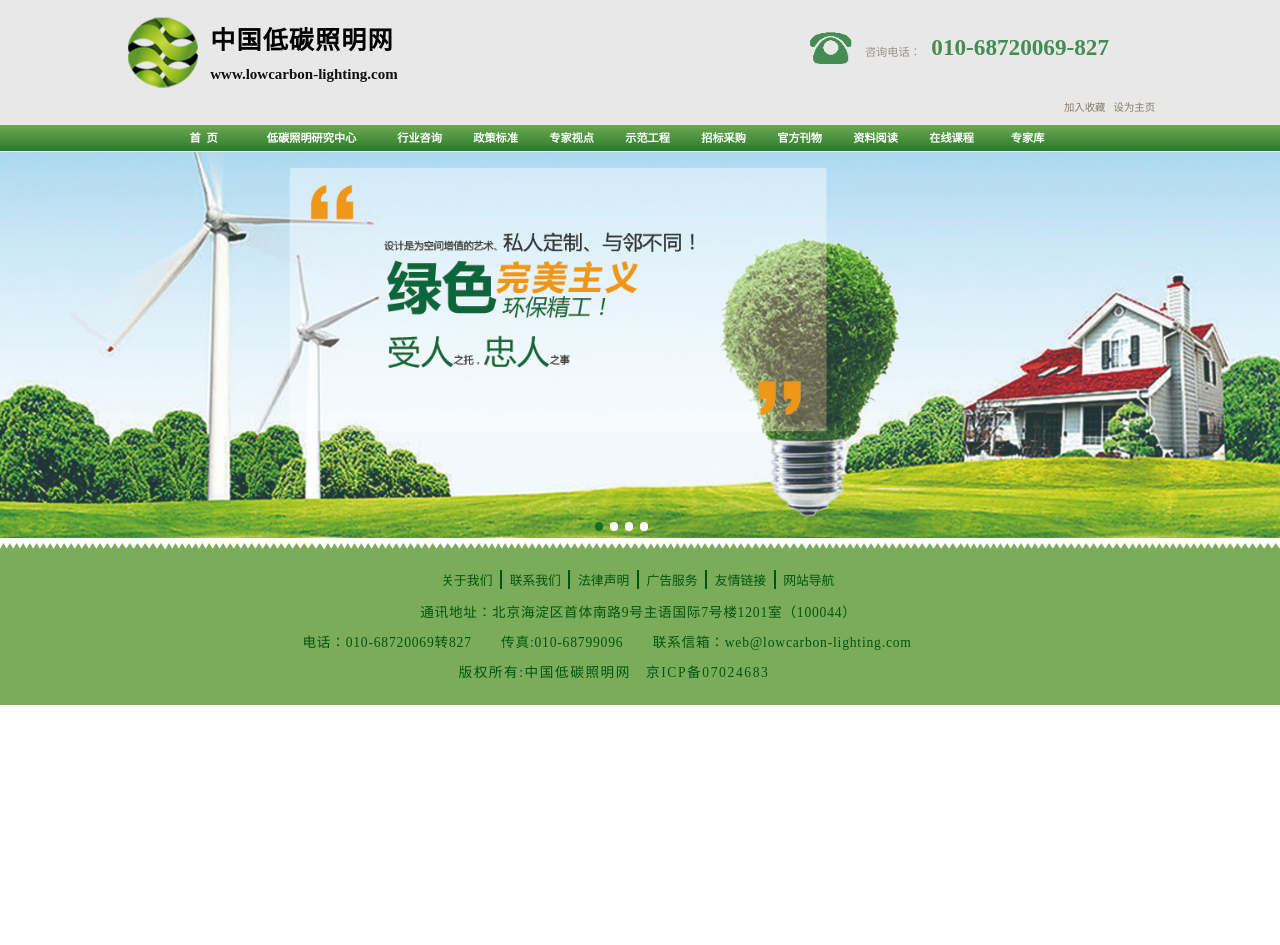
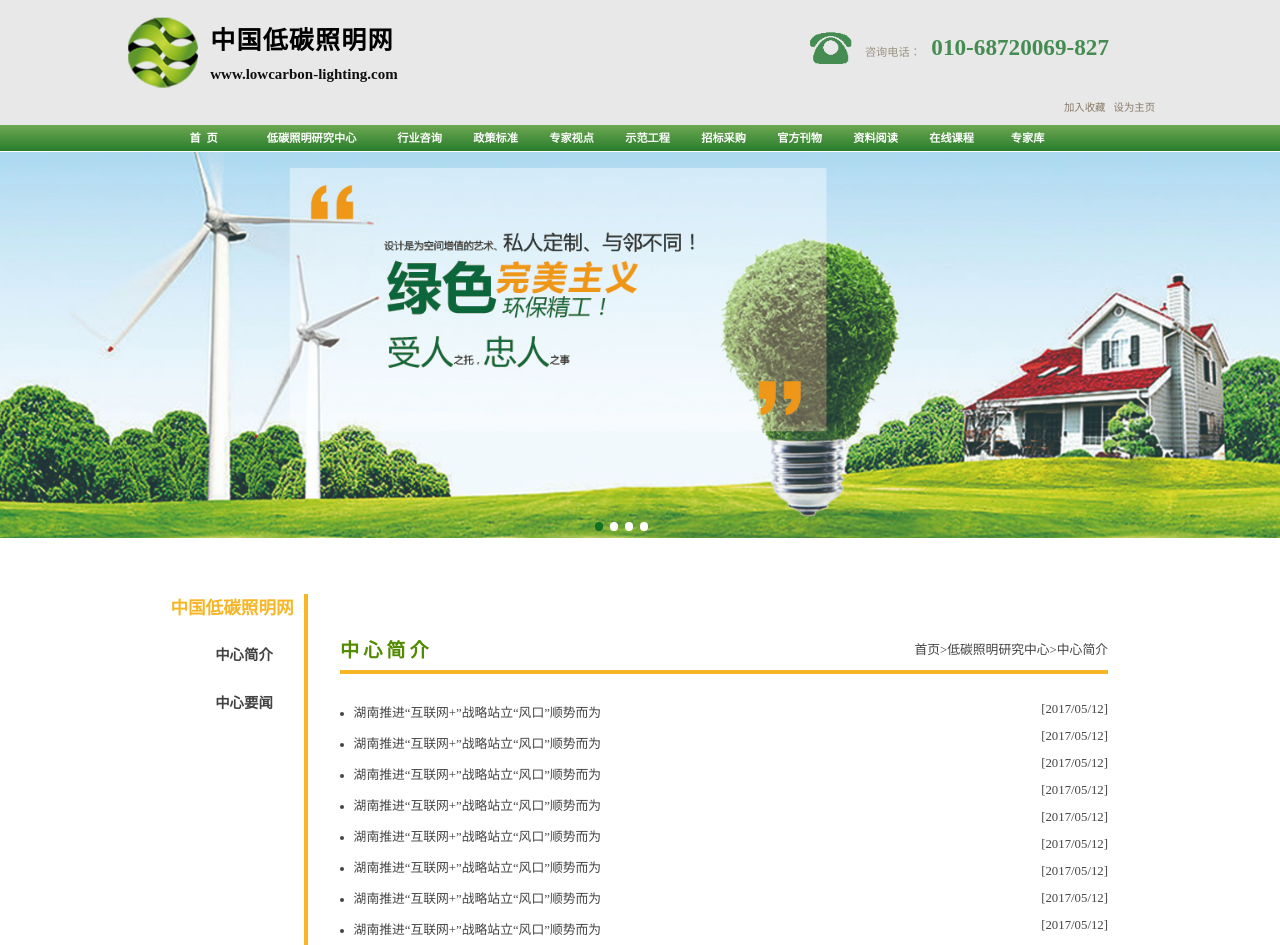
Before and after one commit to GreenLamps/GreenLamps, an Angular app: page /#/lc-research in a window 1280 px wide. Before the commit this address led to /#/. Shown: the top 945 px of the page. Before the commit the page ends 800 px from the top, so only its background shows below. Built offline with nearby package versions, Linux system fonts and the light colour scheme.

Commit message:
lc-research父模块

```diff
--- a/package.json
+++ b/package.json
@@ -20,6 +20,7 @@
     "@angular/platform-browser": "^4.0.0",
     "@angular/platform-browser-dynamic": "^4.0.0",
     "@angular/router": "^4.0.0",
+    "angular4-carousel": "^3.1.3",
     "core-js": "^2.4.1",
     "rxjs": "^5.1.0",
     "zone.js": "^0.8.4"
--- a/src/app/layout/navbar/navbar.component.html
+++ b/src/app/layout/navbar/navbar.component.html
@@ -20,10 +20,10 @@
     <a href="#">
       <div class="Dh-One">首&nbsp;&nbsp;页</div>
     </a>
-    <a href="#">
+    <a routerLink='/lc-research' routerLinkActive='active'>
       <div class="Dh-Two">低碳照明研究中心
         <div class="Dh-Two1">
-          <div class="Dh-Two1-1">中心简介</div>
+          <div class="Dh-Two1-1"><a href="/lc-research/briefintro">中心简介</a></div>
           <div class="Dh-Two1-2">中心要闻</div>
           <div class="Dh-Two1-3">关于我们</div>
           <div class="Dh-Two1-4">联系我们</div>
--- /dev/null
+++ b/src/app/lc-research/index.ts
@@ -0,0 +1,7 @@
+/**
+ * Created by zhang on 2017/5/28.
+ */
+
+export * from './lc-research.route';
+export * from './lc-research.module';
+export * from './lc-research.component';
--- a/src/app/lc-research/lc-research.component.html
+++ b/src/app/lc-research/lc-research.component.html
@@ -1,3 +1,40 @@
-<p>
-  lc-research works!
-</p>
+<div class="ContentZ">
+  <div class="ContentZ-One">
+    <h1>中国低碳照明网</h1>
+    <p>中心简介</p>
+    <p>中心要闻</p>
+  </div>
+  <div class="ContentZ-Two">
+    <div class="ContentZ-Two1">
+      <h1>中心简介</h1>
+      <p>首页>低碳照明研究中心>中心简介</p>
+    </div>
+    <div class="ContentZ-Two2">
+      <ul>
+        <a href="content.html"><li>湖南推进“互联网+”战略站立“风口”顺势而为</li></a>
+        <a href="content.html"><li>湖南推进“互联网+”战略站立“风口”顺势而为</li></a>
+        <a href="content.html"><li>湖南推进“互联网+”战略站立“风口”顺势而为</li></a>
+        <a href="content.html"><li>湖南推进“互联网+”战略站立“风口”顺势而为</li></a>
+        <a href="content.html"><li>湖南推进“互联网+”战略站立“风口”顺势而为</li></a>
+        <a href="content.html"><li>湖南推进“互联网+”战略站立“风口”顺势而为</li></a>
+        <a href="content.html"><li>湖南推进“互联网+”战略站立“风口”顺势而为</li></a>
+        <a href="content.html"><li>湖南推进“互联网+”战略站立“风口”顺势而为</li></a>
+        <a href="content.html"><li>湖南推进“互联网+”战略站立“风口”顺势而为</li></a>
+        <a href="content.html"><li>湖南推进“互联网+”战略站立“风口”顺势而为</li></a>
+
+      </ul>
+      <ol>
+        <a href="content.html"><li>[2017/05/12]</li></a>
+        <a href="content.html"><li>[2017/05/12]</li></a>
+        <a href="content.html"><li>[2017/05/12]</li></a>
+        <a href="content.html"><li>[2017/05/12]</li></a>
+        <a href="content.html"><li>[2017/05/12]</li></a>
+        <a href="content.html"><li>[2017/05/12]</li></a>
+        <a href="content.html"><li>[2017/05/12]</li></a>
+        <a href="content.html"><li>[2017/05/12]</li></a>
+        <a href="content.html"><li>[2017/05/12]</li></a>
+        <a href="content.html"><li>[2017/05/12]</li></a>
+      </ol>
+    </div>
+  </div>
+</div>
--- /dev/null
+++ b/src/app/lc-research/lc-research.module.ts
@@ -0,0 +1,23 @@
+/**
+ * Created by zhang on 2017/5/28.
+ */
+
+import {CUSTOM_ELEMENTS_SCHEMA, NgModule} from '@angular/core';
+import {CommonModule} from '@angular/common';
+import {BrowserModule} from '@angular/platform-browser';
+import {RouterModule} from '@angular/router';
+import {LCRESEARCH_ROUTE} from './lc-research.route';
+@NgModule({
+  imports: [
+    CommonModule,
+    BrowserModule,
+    RouterModule.forRoot([ LCRESEARCH_ROUTE ], { useHash: true }),
+  ],
+  exports: [
+    RouterModule
+  ],
+  schemas: [CUSTOM_ELEMENTS_SCHEMA],
+})
+
+export class LcResearchModule {
+}
--- /dev/null
+++ b/src/app/lc-research/lc-research.route.ts
@@ -0,0 +1,10 @@
+/**
+ * Created by zhang on 2017/5/28.
+ */
+
+import {Route} from '@angular/router';
+import {LcResearchComponent} from './lc-research.component';
+export const LCRESEARCH_ROUTE: Route = {
+    path: 'lc-research',
+    component: LcResearchComponent,
+  };
```
Also changed, not shown: src/app/app.module.ts (+13 -10 lines).
